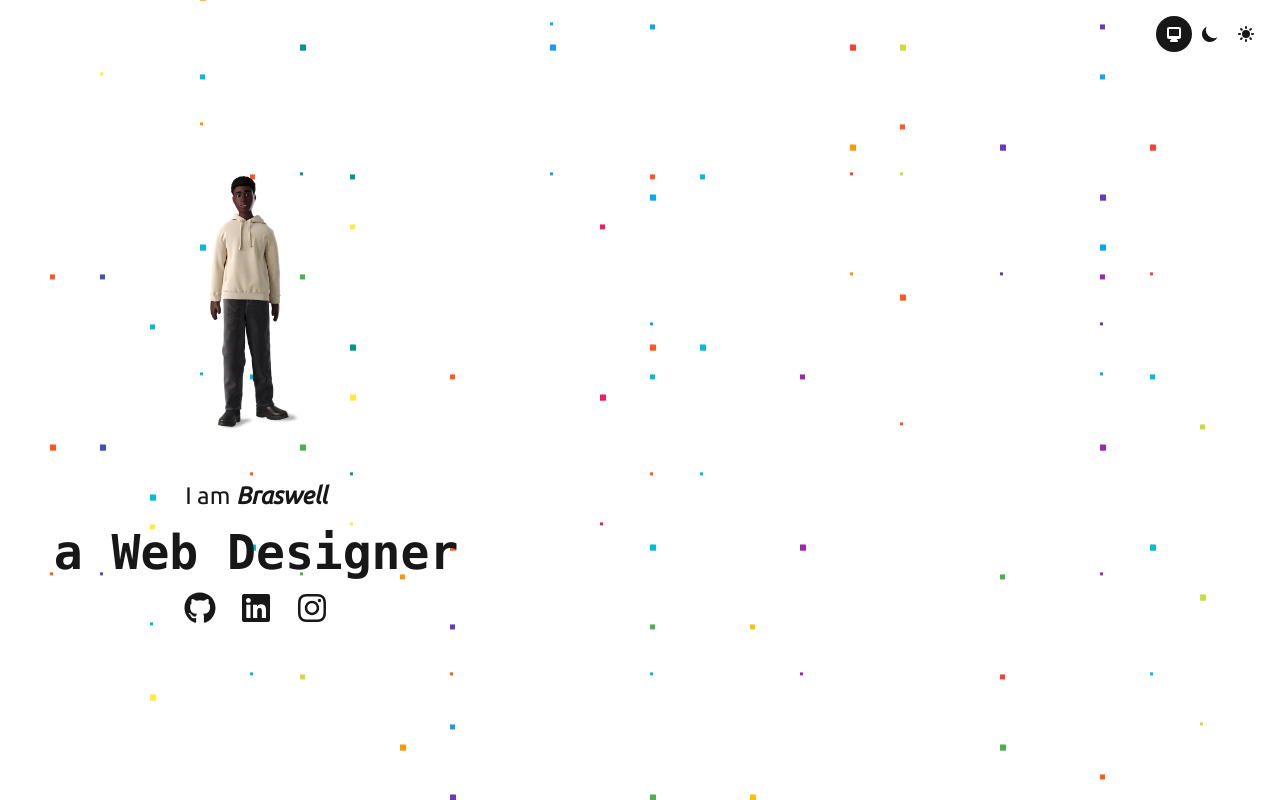
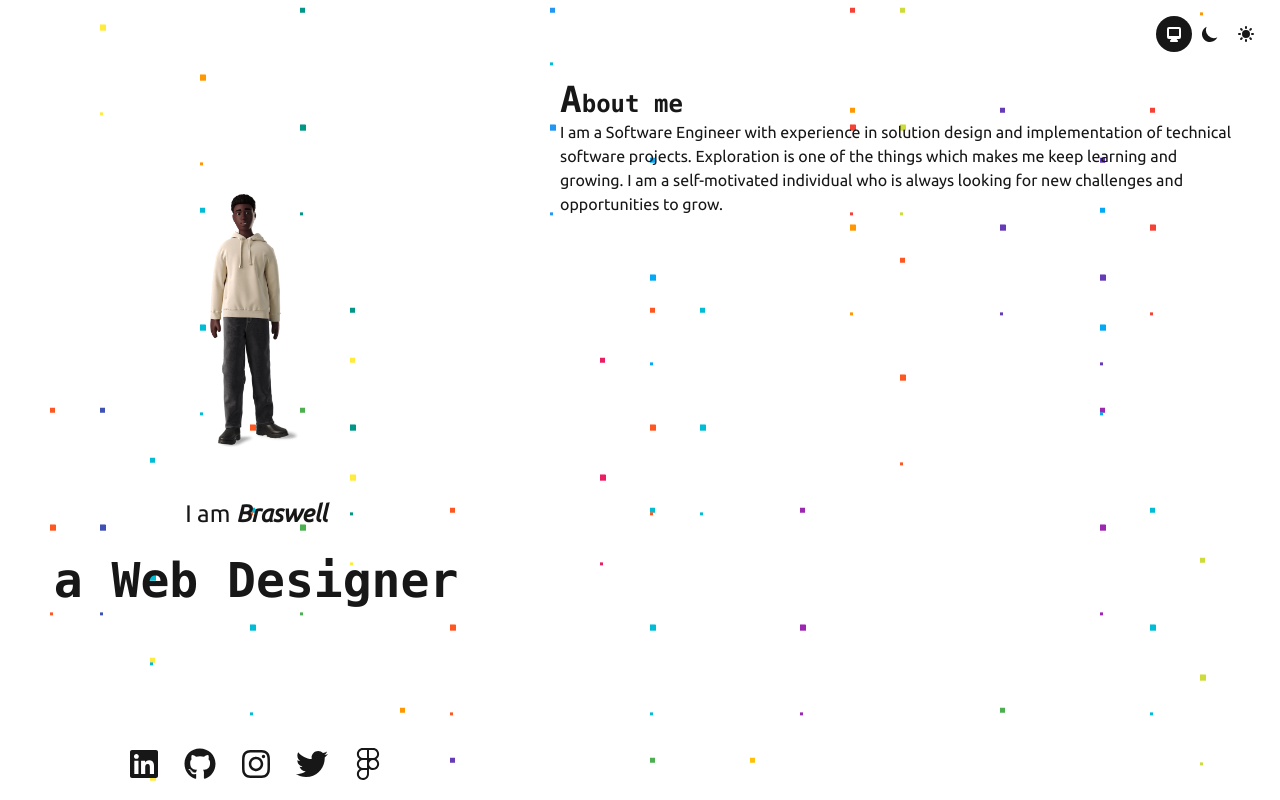
Before and after one commit to braswelljr/braswelljr, a Next.js app: page / in a window 1280 px wide. Built offline with nearby package versions, Linux system fonts and the light colour scheme; a web font is replaced by a local one.

Commit message:
Update Layouts

```diff
--- a/src/pages/index.tsx
+++ b/src/pages/index.tsx
@@ -1,7 +1,13 @@
 import { useState } from 'react'
 import clsx from 'clsx'
 import { motion } from 'framer-motion'
-import { FaGithub, FaInstagram, FaLinkedin } from 'react-icons/fa'
+import {
+  FaFigma,
+  FaGithub,
+  FaInstagram,
+  FaLinkedin,
+  FaTwitter
+} from 'react-icons/fa'
 import useInterval from '@/hooks/useInterval'
 
 const Index = () => {
@@ -20,7 +26,7 @@ const Index = () => {
 
   return (
     <main className="grid-cols-[2fr,3fr] lg:grid">
-      <section className="grid min-h-[100vh] place-content-center">
+      <section className="grid h-screen place-content-center lg:sticky lg:inset-y-0">
         <section className="space-y-4">
           <div className="h-72">
             <img
@@ -29,11 +35,10 @@ const Index = () => {
               className="mx-auto h-64 w-auto"
             />
           </div>
-          <div className="">
+          <div className="space-y-7">
             <p className="text-center text-xl sm:text-2xl">
               I am <em className="font-bold">Braswell</em>
             </p>
-          </div>
             {roles.map(
               (role, id) =>
                 r === id && (
@@ -57,32 +62,58 @@ const Index = () => {
                   </motion.div>
                 )
             )}
-          <div className="mt-8 flex items-center justify-center space-x-6">
+            <div className="inset-x-4 bottom-5 lg:absolute">
+              <div className="mx-auto flex items-center justify-center space-x-6">
                 {[
+                  {
+                    name: 'LinkedIn',
+                    url: 'https://www.linkedin.com/in/braswell-kenneth-junior-azu-870827192/',
+                    icon: <FaLinkedin className={clsx('h-8 w-auto')} />
+                  },
                   {
                     name: 'GitHub',
                     url: 'https://github.com/braswelljr',
                     icon: <FaGithub className={clsx('h-8 w-auto')} />
                   },
                   {
-                name: 'LinkedIn',
-                url: 'https://www.linkedin.com/in/braswell-kenneth-junior-azu-870827192/',
-                icon: <FaLinkedin className={clsx('h-8 w-auto')} />
+                    name: 'Instagram',
+                    url: 'https://twitter.com/brakez_ken',
+                    icon: <FaInstagram className={clsx('h-8 w-auto')} />
                   },
                   {
-                name: 'Instagram',
+                    name: 'Twitter',
                     url: 'https://www.instagram.com/braswell_jr/',
-                icon: <FaInstagram className={clsx('h-8 w-auto')} />
+                    icon: <FaTwitter className={clsx('h-8 w-auto')} />
+                  },
+                  {
+                    name: 'Figma',
+                    url: 'https://www.figma.com/@braswelljr',
+                    icon: <FaFigma className={clsx('h-8 w-auto')} />
                   }
                 ].map(item => (
-              <a key={item.name} href={item.url}>
+                  <a key={item.name} href={item.url} target="_blank">
                     {item.icon}
                   </a>
                 ))}
               </div>
+            </div>
+          </div>
         </section>
       </section>
-      <section className=""></section>
+      <section className="min-h-screen py-5 px-6 md:px-8 lg:py-20 lg:px-12">
+        <h2
+          className={clsx('font-mono text-2xl font-bold first-letter:text-4xl')}
+        >
+          About me
+        </h2>
+        <p className="">
+          I am a Software Engineer with experience in solution design and
+          implementation of technical software projects. Exploration is one of
+          the things which makes me keep learning and growing. I am a
+          self-motivated individual who is always looking for new challenges and
+          opportunities to grow.
+        </p>
+      </section>
     </main>
   )
 }
```
Also changed, not shown: .eslintrc.json. Lines whose indentation alone changed are shown as unchanged.
